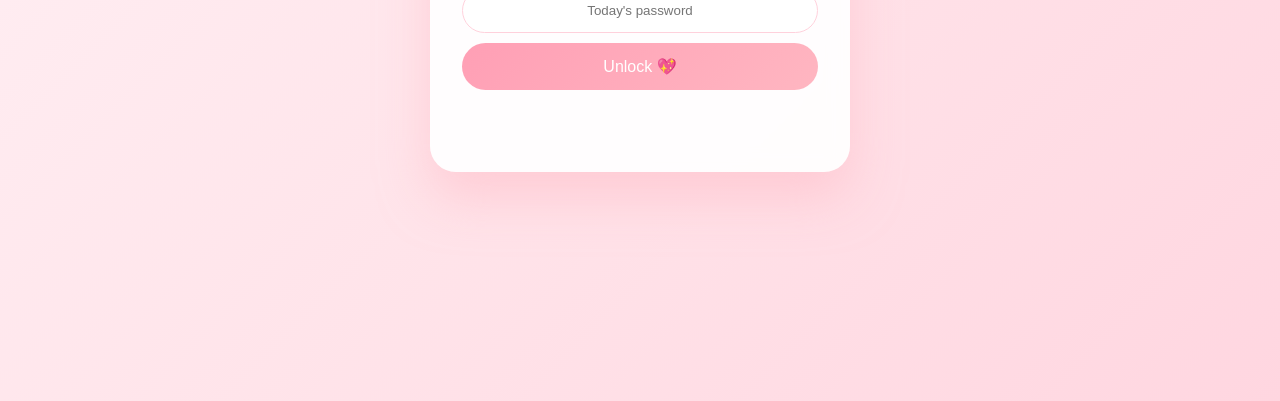
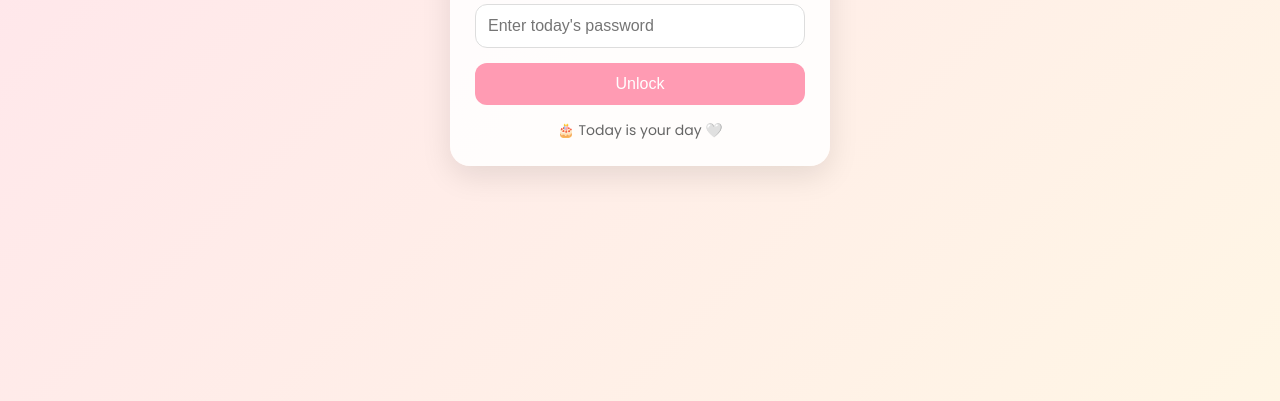
Before and after one commit to salveprajyot136-lab/Badak, a plain HTML site: page index.html in a window 1280 px wide. Shown: the part 399-800 px from the top of the page. Drawn offline with Linux system fonts and the light colour scheme.

Commit message:
Add files via upload

```diff
--- a/index.html
+++ b/index.html
@@ -1,46 +1,37 @@
 <!DOCTYPE html>
 <html lang="en">
 <head>
-<meta charset="UTF-8">
-<meta name="viewport" content="width=device-width, initial-scale=1.0">
-<title>Only For You 🤍</title>
+  <meta charset="UTF-8">
+  <title>Only For You 🤍</title>
+  <meta name="viewport" content="width=device-width, initial-scale=1.0">
 
-<link rel="preconnect" href="https://fonts.googleapis.com">
-<link rel="preconnect" href="https://fonts.gstatic.com" crossorigin>
-<link href="https://fonts.googleapis.com/css2?family=Sacramento&family=Quicksand:wght@300;400;500&display=swap" rel="stylesheet">
+  <!-- Fonts -->
+  <link href="https://fonts.googleapis.com/css2?family=Sacramento&family=Poppins:wght@300;400;500&display=swap" rel="stylesheet">
 
-<link rel="stylesheet" href="style.css">
+  <link rel="stylesheet" href="style.css">
 </head>
-
 <body>
 
-<!-- Background -->
-<div class="bg">
-  <div class="petals"></div>
-  <div class="hearts"></div>
-  <canvas id="fireworks"></canvas>
-</div>
+<canvas id="fireworks"></canvas>
 
-<!-- Card -->
-<div class="card" id="card">
+<div class="petals"></div>
 
-  <!-- LOCKED -->
-  <div id="locked">
+<div class="container">
+
+  <div id="lockScreen" class="card">
     <div class="lock-icon">🔒</div>
-    <h1 class="title">For You 🤍</h1>
+    <h1 class="title">Only For You 🤍</h1>
 
-    <input id="password" type="password" placeholder="Today's password">
-    <button onclick="unlock()">Unlock 💖</button>
+    <input type="password" id="password" placeholder="Enter today's password">
+    <button onclick="unlock()">Unlock</button>
 
     <p id="error"></p>
-    <div id="countdown" class="countdown"></div>
+    <div id="countdown"></div>
   </div>
 
-  <!-- UNLOCKED -->
-  <div id="unlocked" class="hidden">
-    <h2 id="nameGlow" class="name-glow">Badak 💖</h2>
-    <h3 id="dayTitle"></h3>
-    <pre id="message"></pre>
+  <div id="content" class="card hidden">
+    <h1 id="nameGlow">Badak 🤍</h1>
+    <div id="message"></div>
   </div>
 
 </div>
--- a/script.js
+++ b/script.js
@@ -1,16 +1,19 @@
-// =====================
-// DATE CONTROL (TEST MODE)
-// =====================
-const TEST_MODE = true;   // change to true for testing
-const TEST_DAY = 15;       // any number 1–15
+// ===== TEST MODE =====
+const TEST_MODE = true; // true = test
+const TEST_DAY = 15;
 
-const today = new Date();
-const month = TEST_MODE ? 2 : today.getMonth(); // March = 2
-const day = TEST_MODE ? TEST_DAY : today.getDate();
+// ===== DATE =====
+const now = new Date();
+const month = TEST_MODE ? 2 : now.getMonth(); // 0=Jan, 1=Feb, 2=Mar
+const day = TEST_MODE ? TEST_DAY : now.getDate();
 
-// =====================
-// DAILY WISHES
-// =====================
+// ===== PASSWORDS =====
+const passwords = {};
+for (let i = 1; i <= 15; i++) {
+  passwords[i] = "BADAK" + i;
+}
+
+// ===== WISHES (ALL 15 DAYS) =====
 const wishes = {
   1: `🌷💖 Sunshine Soul 💖🌷
 
@@ -35,111 +38,367 @@ Tumhe dekh kar mann thoda aur khush ho jaata hai.
 ⏳ Birthday in 14 days… 💖`,
 
   2: `🌷💖 Gentle Heart 💖🌷
+
+Tumhara khayal rakhna pyaar ka woh roop hai jo bina bole samajh jaata hai.
+
+Tum care ko silently nibhaati ho.
+
+Tumhari baatein dil ko sukoon deti hain.
+
+Tum paas hoti ho toh worries kam lagti hain.
+
+Tumhara concern genuine hota hai.
+
+Tumhari softness naturally attractive lagti hai 😉
+
+Tumhara dil bohot saaf hai.
+
+Tum trust feel karwati ho.
+
+Tumhare saath sab thoda safe lagta hai.
+
 ⏳ Birthday in 13 days… 💖`,
 
   3: `🌷💖 Pure Smile 💖🌷
+
+Tum jab hasti ho, zindagi bina wajah thodi aur khoobsurat ho jaati hai.
+
+Tumhari hasi dil tak pahunchti hai.
+
+Tumhara laughter mood change kar deta hai.
+
+Tum smile karti ho aur pal special ban jaata hai.
+
+Tumhari smile mein innocence hai.
+
+Tumhari hasi dekh kar nazar hattana mushkil ho jaata hai 😉
+
+Tum khushi baantna jaanti ho.
+
+Tum positive energy ho.
+
+Tum din ka best moment ban jaati ho.
+
 ⏳ Birthday in 12 days… 💖`,
 
   4: `🌷💖 Calm Energy 💖🌷
+
+Tumhari khamoshi bhi itni pyaari hoti hai ki dil use samajh leta hai.
+
+Tum saath hoti ho toh shor kam ho jaata hai.
+
+Tumhari presence soothing lagti hai.
+
+Tum calm ko grace ke saath le aati ho.
+
+Tum emotions ko bohot ache se sambhaalti ho.
+
+Tumhari silence bhi kaafi kuch keh jaati hai 😉
+
+Tum grounding feel ho.
+
+Tum saath hoti ho toh sab manageable lagta hai.
+
+Tum shaanti ho.
+
 ⏳ Birthday in 11 days… 💖`,
 
   5: `🌷💖 Soft Strength 💖🌷
+
+Tumhari taakat pyaar se bhari hoti hai, isliye woh aur gehri lagti hai.
+
+Tum quietly strong ho.
+
+Tum mushkil ko dignity ke saath face karti ho.
+
+Tumhara courage calm hota hai.
+
+Tum balanced aur grounded ho.
+
+Tumhari strength aur softness ka combination bohot sundar lagta hai 😉
+
+Tum inspire karti ho.
+
+Tum par bharosa naturally aata hai.
+
+Tum saath hoti ho toh himmat badhti hai.
+
 ⏳ Birthday in 10 days… 💖`,
 
   6: `🌷💖 Kind Soul 💖🌷
+
+Tumhari achhai bina dikhaye dil ko chhoo jaati hai.
+
+Tum care ko naturally jeeti ho.
+
+Tumhari kindness bohot real lagti hai.
+
+Tum logon ke liye soft place ho.
+
+Tum genuine ho.
+
+Tumhari kindness tumhe aur bhi beautiful bana deti hai 😉
+
+Tum saath hoti ho toh mann halka hota hai.
+
+Tum ek blessing ho.
+
+Tum rare ho.
+
 ⏳ Birthday in 9 days… 💖`,
 
   7: `🌷💖 Beautiful Mind 💖🌷
+
+Tumhari soch tumhare pyaar ko aur meaningful bana deti hai.
+
+Tum baaton ko samajh ke bolti ho.
+
+Tum empathy rakhti ho.
+
+Tumhari maturity comforting lagti hai.
+
+Tum smart aur soft dono ho.
+
+Tumhari intelligence tumhari smile ke saath aur bhi charming lagti hai 😉
+
+Tum meaningful conversations ho.
+
+Tumhe sunna achha lagta hai.
+
+Tum alag ho, ache tareeke se.
+
 ⏳ Birthday in 8 days… 💖`,
 
   8: `🌷💖 Precious One 💖🌷
+
+Tumhari keemat tumhare dil se hai, duniya ke scale se nahi.
+
+Tum khud mein complete ho.
+
+Tum comparison se upar ho.
+
+Tum authentic ho.
+
+Tum best deserve karti ho.
+
+Tumhari simplicity hi tumhari beauty hai 😉
+
+Tum special ho.
+
+Tum enough ho.
+
+Tum precious ho.
+
 ⏳ Birthday in 7 days… 💖`,
 
   9: `🌷💖 Warm Presence 💖🌷
+
+Tum saath hoti ho toh dil ghar jaisa mehsoos karta hai.
+
+Tum comfort ho.
+
+Tumhari warmth real lagti hai.
+
+Tum ease laati ho.
+
+Tum saath ho toh sab normal lagta hai.
+
+Tumhari vibe naturally cozy lagti hai 😉
+
+Tum safe feel ho.
+
+Tum connection ho.
+
+Tum saath ho toh kaafi lagta hai.
+
 ⏳ Birthday in 6 days… 💖`,
 
   10: `🌷💖 Dream Carrier 💖🌷
+
+Tum sapnon ko pyaar se pakadti ho, isliye woh sach lagte hain.
+
+Tum hopeful ho.
+
+Tum future ko softly dekhte ho.
+
+Tum consistency rakhti ho.
+
+Tum believe karti ho.
+
+Tumhara dreaming nature bohot cute lagta hai 😉
+
+Tum growth wali soul ho.
+
+Tum possibilities ho.
+
+Tum inspire karti ho.
+
 ⏳ Birthday in 5 days… 💖`,
 
   11: `🌷💖 Caring Star 💖🌷
+
+Tum care ko zimmedari nahi, apnapan samajhti ho.
+
+Tum details notice karti ho.
+
+Tum dependable ho.
+
+Tum sincere ho.
+
+Tumhari care dil ko quietly chhoo jaati hai 😉
+
+Tum trustworthy ho.
+
+Tum valuable ho.
+
+Tum softness deserve karti ho.
+
 ⏳ Birthday in 4 days… 💖`,
 
   12: `🌷💖 Pure Light 💖🌷
+
+Tumhari positivity bina jalaye roshan karti hai.
+
+Tum uplifting ho.
+
+Tum calm rehti ho.
+
+Tum negativity ko softly handle karti ho.
+
+Tumhari presence matter karti hai.
+
+Tumhari smile se jagah bright ho jaati hai 😉
+
+Tum light ho.
+
+Tum genuine ho.
+
+Tum soothing ho.
+
 ⏳ Birthday in 3 days… 💖`,
 
   13: `🌷💖 Sweet Calm 💖🌷
+
+Tumhari shaanti dil ko sambhaal leti hai.
+
+Tum soothing ho.
+
+Tum balance laati ho.
+
+Tum healing jaisi ho.
+
+Tum safe feel karwati ho.
+
+Tum paas hoti ho toh mann khud-ba-khud shaant ho jaata hai 😉
+
+Tum gentle ho.
+
+Tum calming ho.
+
+Tum comfort ho.
+
 ⏳ Birthday in 2 days… 💖`,
 
   14: `🌷💖 Almost Birthday Girl 💖🌷
+
+Aaj intezaar bhi pyaar lag raha hai, kyunki kal tumhara din hai.
+
+Tum excitement laa rahi ho.
+
+Tum already shine kar rahi ho.
+
+Tum celebration deserve karti ho.
+
+Tum spotlight mein natural lagti ho.
+
+Tumhara glow aaj bhi alag hi lag raha hai 😉
+
+Tum happiness ho.
+
+Tum special ho.
+
+Tum ready ho.
+
 ⏳ Birthday in 1 day… 💖`,
 
   15: `🎂💖 Badak 💖🎂
 
-Happy Birthday Badak 🤍
-Hamesha special, hamesha valued, hamesha cared. 🌷💕`
+Badak, tum pyaar ka woh ehsaas ho jo dheere se aata hai aur hamesha reh jaata hai.
+
+Tumhari presence meri life ko soft bana deti hai.
+
+Tum saath hoti ho toh cheezein apne aap theek lagti hain.
+
+Tumhari care bohot genuine aur pure hai.
+
+Tum best friend ho, aur dil ke bohot paas bhi.
+
+Tumhari smile dil ko baar-baar dekhne par majboor kar deti hai 😉
+
+Tum bina shartein pyaar deserve karti ho.
+
+Aaj tumhara din hai—pure warmth aur respect ke saath.
+
+Happy Birthday Badak 🤍 hamesha special, hamesha valued, hamesha cared. 🌷💕`
 };
 
-// =====================
-// LOCK LOGIC
-// =====================
+// ===== COUNTDOWN =====
+function showCountdown() {
+  const cd = document.getElementById("countdown");
+  if (day === 15) {
+    cd.innerText = "🎂 Today is your day 🤍";
+  } else if (day < 15) {
+    cd.innerText = `⏳ Birthday in ${15 - day} days`;
+  }
+}
+showCountdown();
+
+// ===== UNLOCK =====
 function unlock() {
   const input = document.getElementById("password").value;
   const error = document.getElementById("error");
 
   if (month !== 2 || day < 1 || day > 15) {
-    error.innerText = "⏳ This vault works only from 1–15 March";
+    error.innerText = "⏳ Available only from 1–15 March";
     return;
   }
 
-  const correctPassword = "BADAK" + day;
-
-  if (input !== correctPassword) {
-    error.innerText = "❌ Wrong password";
+  if (input !== passwords[day]) {
+    error.innerText = "Only for you 🤍";
     return;
   }
 
   document.getElementById("lockScreen").classList.add("hidden");
   document.getElementById("content").classList.remove("hidden");
 
-  showMessage();
+  document.getElementById("message").innerText = wishes[day];
+
   startHearts();
 
   if (day === 15) {
+    document.getElementById("nameGlow").classList.add("glow");
     startFireworks();
   }
 }
 
-// =====================
-// SHOW DAILY MESSAGE
-// =====================
-function showMessage() {
-  const msg = document.getElementById("message");
-  msg.innerText = wishes[day] || "💖 You are special.";
-}
-
-// =====================
-// FLOATING HEARTS
-// =====================
+// ===== HEARTS =====
 function startHearts() {
   setInterval(() => {
-    const heart = document.createElement("div");
-    heart.className = "heart";
-    heart.innerText = "💖";
-    heart.style.left = Math.random() * 100 + "vw";
-    heart.style.fontSize = Math.random() * 20 + 15 + "px";
-    document.body.appendChild(heart);
-
-    setTimeout(() => heart.remove(), 6000);
+    const h = document.createElement("div");
+    h.className = "heart";
+    h.innerText = "💖";
+    h.style.left = Math.random() * 100 + "vw";
+    h.style.fontSize = 15 + Math.random() * 20 + "px";
+    document.body.appendChild(h);
+    setTimeout(() => h.remove(), 6000);
   }, 300);
 }
 
-// =====================
-// FIREWORKS (15 MARCH ONLY)
-// =====================
+// ===== FIREWORKS =====
 const canvas = document.getElementById("fireworks");
 const ctx = canvas.getContext("2d");
-canvas.width = window.innerWidth;
-canvas.height = window.innerHeight;
+canvas.width = innerWidth;
+canvas.height = innerHeight;
 
 function startFireworks() {
   setInterval(() => {
@@ -147,22 +406,20 @@ function startFireworks() {
     const y = Math.random() * canvas.height / 2;
 
     for (let i = 0; i < 40; i++) {
-      const angle = Math.random() * Math.PI * 2;
-      const speed = Math.random() * 5 + 2;
-      let px = x;
-      let py = y;
+      let px = x, py = y;
+      const a = Math.random() * Math.PI * 2;
+      const s = Math.random() * 4 + 2;
+      const vx = Math.cos(a) * s;
+      const vy = Math.sin(a) * s;
 
-      const vx = Math.cos(angle) * speed;
-      const vy = Math.sin(angle) * speed;
-
-      const interval = setInterval(() => {
-        ctx.fillStyle = "rgba(255,255,255,0.9)";
+      const t = setInterval(() => {
+        ctx.fillStyle = "rgba(255,255,255,0.8)";
         ctx.fillRect(px, py, 2, 2);
         px += vx;
         py += vy;
       }, 20);
 
-      setTimeout(() => clearInterval(interval), 500);
+      setTimeout(() => clearInterval(t), 500);
     }
   }, 900);
 }
--- a/style.css
+++ b/style.css
@@ -1,110 +1,141 @@
-* { box-sizing: border-box; margin: 0; padding: 0; }
+* {
+  box-sizing: border-box;
+  margin: 0;
+  padding: 0;
+}
 
 body {
   min-height: 100vh;
-  background: linear-gradient(135deg,#fff1f5,#ffe4ea,#ffd6e0);
+  background: linear-gradient(135deg, #ffe4ec, #fff6e5);
+  font-family: 'Poppins', sans-serif;
+  overflow-x: hidden;
+}
+
+/* Container */
+.container {
   display: flex;
   justify-content: center;
   align-items: center;
-  font-family: 'Quicksand', sans-serif;
-  overflow: hidden;
+  padding: 20px;
+  min-height: 100vh;
 }
-
-/* Background */
-.bg { position: fixed; inset: 0; pointer-events: none; }
-.petals::before { content:"🌸 🌸 🌸 🌸 🌸"; animation: fall 18s linear infinite; }
-.hearts::before { content:"💖 💕 💞 💗"; animation: float 14s linear infinite; }
-
-@keyframes fall { from{transform:translateY(-100%)} to{transform:translateY(100%)} }
-@keyframes float { from{transform:translateY(100%)} to{transform:translateY(-100%)} }
 
 /* Card */
 .card {
-  background: rgba(255,255,255,0.92);
-  width: 90%;
-  max-width: 420px;
-  padding: 32px;
-  border-radius: 26px;
-  box-shadow: 0 25px 50px rgba(255,182,193,0.5);
+  background: rgba(255,255,255,0.85);
+  border-radius: 20px;
+  padding: 25px;
+  width: 100%;
+  max-width: 380px;
   text-align: center;
-  backdrop-filter: blur(10px);
+  box-shadow: 0 10px 30px rgba(0,0,0,0.1);
   animation: fadeIn 1s ease;
 }
 
-@keyframes fadeIn { from{opacity:0;transform:scale(.95)} to{opacity:1} }
-
+/* Lock */
 .lock-icon {
-  font-size: 2.5rem;
-  animation: pulse 1.5s infinite;
+  font-size: 40px;
+  margin-bottom: 10px;
 }
-
-@keyframes pulse { 50%{transform:scale(1.15)} }
 
 .title {
   font-family: 'Sacramento', cursive;
-  font-size: 2.6rem;
-  color: #d26a8a;
+  font-size: 36px;
+  margin-bottom: 20px;
 }
 
 input {
   width: 100%;
-  padding: 14px;
-  margin-top: 15px;
-  border-radius: 30px;
-  border: 1px solid #ffd1dc;
-  text-align: center;
+  padding: 12px;
+  border-radius: 12px;
+  border: 1px solid #ddd;
+  font-size: 16px;
+  margin-bottom: 15px;
 }
 
 button {
   width: 100%;
-  padding: 14px;
-  margin-top: 10px;
-  border-radius: 30px;
+  padding: 12px;
+  border-radius: 12px;
   border: none;
-  background: linear-gradient(135deg,#ff9fb5,#ffb6c1);
+  background: #ff9bb3;
   color: white;
-  font-size: 1rem;
+  font-size: 16px;
+  cursor: pointer;
+}
+
+button:active {
+  transform: scale(0.97);
 }
 
 #error {
+  color: #ff5a7a;
   margin-top: 10px;
-  color: #c46078;
-  min-height: 20px;
 }
 
-.countdown {
-  margin-top: 20px;
-  font-family: 'Sacramento', cursive;
-  font-size: 1.6rem;
-  color: #d26a8a;
+#countdown {
+  margin-top: 15px;
+  font-size: 14px;
+  color: #666;
 }
 
-.hidden { display: none; }
+/* Content */
+.hidden {
+  display: none;
+}
 
-/* Name Glow */
-.name-glow {
+#message {
+  white-space: pre-line;
+  font-size: 15px;
+  line-height: 1.6;
+  animation: pageTurn 1s ease;
+}
+
+/* Name glow on 15 */
+#nameGlow {
   font-family: 'Sacramento', cursive;
-  font-size: 3rem;
-  color: #ff4d88;
+  font-size: 40px;
+  margin-bottom: 15px;
+}
+
+.glow {
   animation: glow 2s infinite alternate;
 }
 
-@keyframes glow {
-  from { text-shadow: 0 0 10px #ffb6c1; }
-  to { text-shadow: 0 0 25px #ff4d88; }
+/* Animations */
+@keyframes fadeIn {
+  from {opacity: 0; transform: translateY(20px);}
+  to {opacity: 1;}
 }
 
-pre {
-  margin-top: 15px;
-  white-space: pre-wrap;
-  font-family: 'Sacramento', cursive;
-  font-size: 1.35rem;
-  color: #7a4b5c;
+@keyframes pageTurn {
+  from {transform: rotateY(-90deg);}
+  to {transform: rotateY(0);}
 }
 
-/* Fireworks */
+@keyframes glow {
+  from {text-shadow: 0 0 10px #ff9bb3;}
+  to {text-shadow: 0 0 25px #ff5a7a;}
+}
+
+/* Hearts */
+.heart {
+  position: fixed;
+  bottom: -20px;
+  animation: floatUp 6s linear;
+}
+
+@keyframes floatUp {
+  to {
+    transform: translateY(-110vh);
+    opacity: 0;
+  }
+}
+
+/* Fireworks canvas */
 #fireworks {
   position: fixed;
-  inset: 0;
-  pointer-events: none;
+  top: 0;
+  left: 0;
+  z-index: -1;
 }
```
